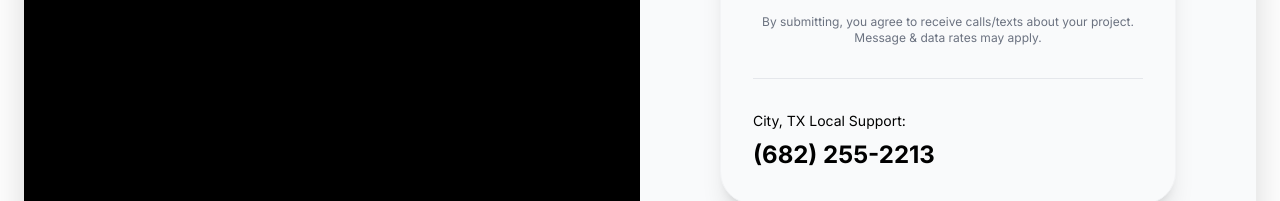
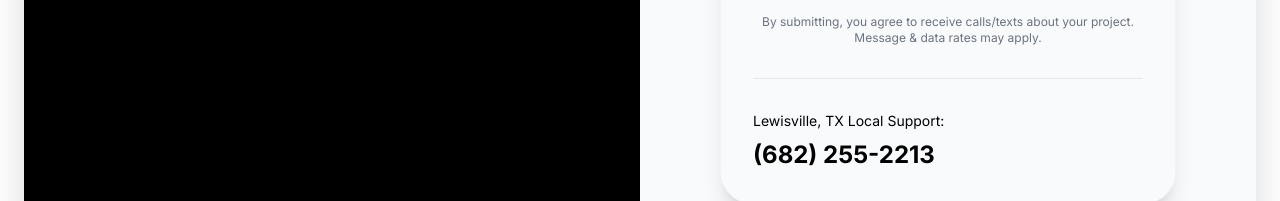
Before and after one commit to jarld180/lewisville-tx-concrete-contractor, a React (Vite) app: page / in a window 1280 px wide. Shown: the part 10902-11103 px from the top of the page. Built offline with nearby package versions, Linux system fonts and the light colour scheme; a web font is replaced by a local one.

Commit message:
Fix city name in LeadForm

```diff
--- a/src/components/LeadForm.tsx
+++ b/src/components/LeadForm.tsx
@@ -9,7 +9,7 @@ interface LeadFormProps {
 const LeadForm: React.FC<LeadFormProps> = ({
   title = "Request a Free Quote",
   phone = "(682) 255-2213",
-  city = "City"
+  city = "Lewisville"
 }) => {
   const [formData, setFormData] = useState({
     name: '',
```
